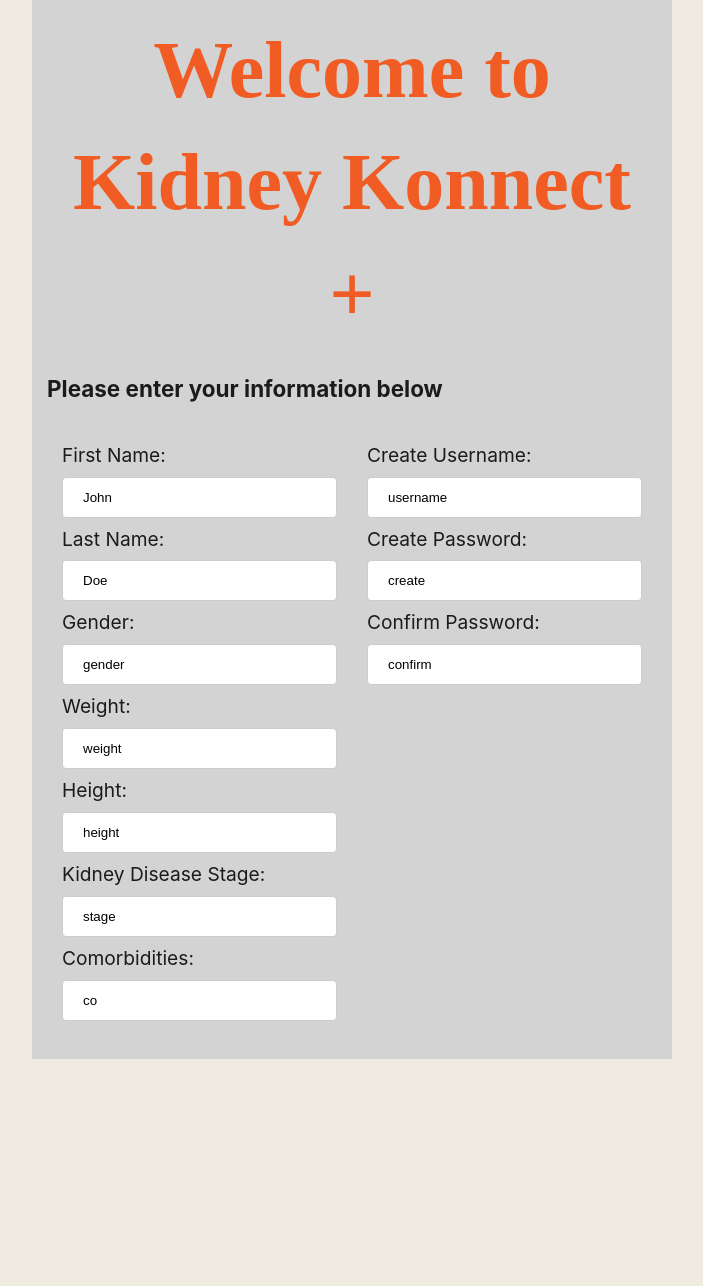
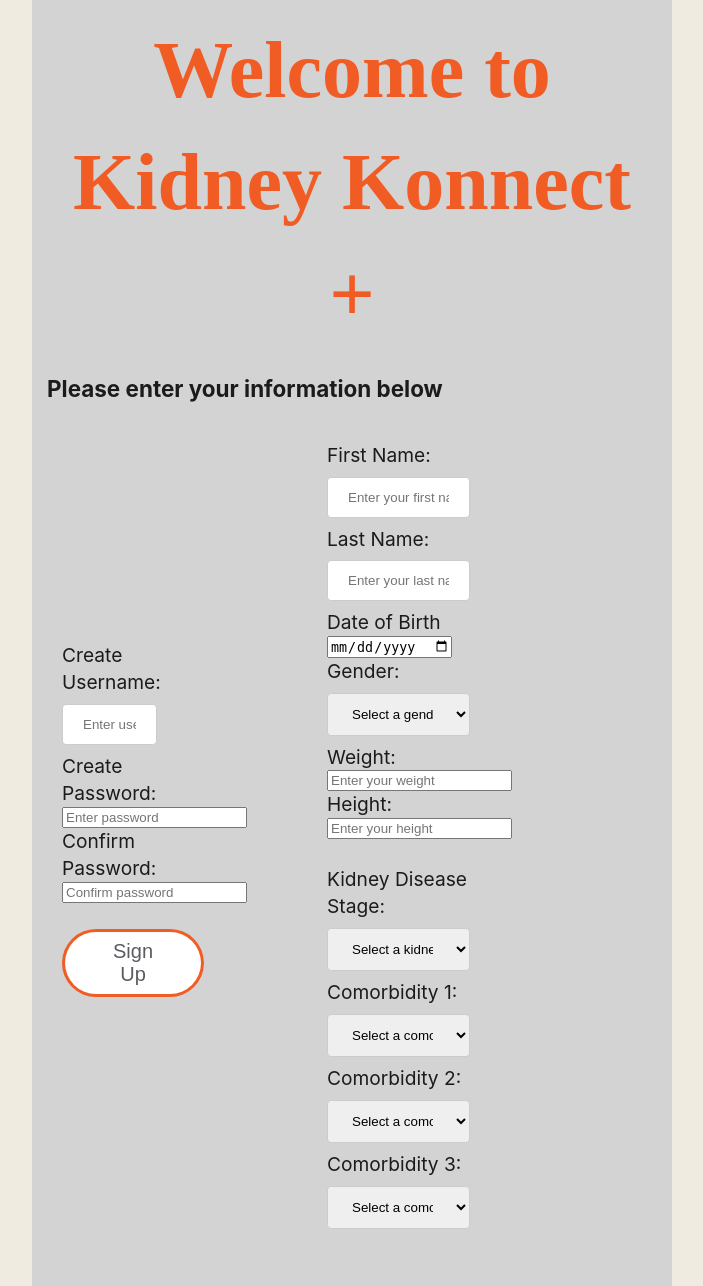
Before and after one commit to BlakePereira2000/Intex, a Django app: template templates/intexApp/signup.html in a window 1280 px wide. Shown: the part 165-1451 px from the top of the page, without its empty margins (288-991 px from the left). Before the commit the page ends 1224 px from the top, so only its background shows below. Run offline with Django 4.2, Linux system fonts and the light colour scheme; the template is opened without the code that fills it, so the values that code supplies are empty.

Commit message:
signup page functionality

```diff
--- a/intexapp/models.py
+++ b/intexapp/models.py
@@ -26,7 +26,7 @@ class Comorbidity(models.Model):
 class User(models.Model):
     first_name = models.CharField(max_length=25, blank=False)
     last_name = models.CharField(max_length=30, blank=False)
-    dob = models.DateField(auto_now=True, auto_now_add=False, blank=False)
+    dob = models.DateField(auto_now=False, auto_now_add=False, blank=False)
     weight = models.DecimalField(max_digits=8, decimal_places=2,blank=False)
     height = models.DecimalField(max_digits=8, decimal_places=2,blank=False)
     gender = models.CharField(max_length=1, blank=False)
--- a/intexapp/urls.py
+++ b/intexapp/urls.py
@@ -1,6 +1,6 @@
 from django.urls import path
 from .views import indexPageView, aboutPageView,journalPageView, reportPageView
-from .views import userPageView, foodsPageView, loginPageView, signupPageView, authenticate,logoutView, apiSearchPageView, addNewFoodPageView
+from .views import userPageView, foodsPageView, loginPageView, signupPageView, savesignupView, authenticate,logoutView, apiSearchPageView, addNewFoodPageView
 
 urlpatterns = [
     path('', indexPageView, name='index'),
@@ -11,6 +11,7 @@ urlpatterns = [
     path('foods/', foodsPageView, name='foods'),
     path('login/', loginPageView, name='login'),
     path('signup/', signupPageView, name='signup'),
+    path('savesignup/', savesignupView, name='savesignup'),
     path('authenticate/', authenticate, name='authenticate'),
     path('logout/', logoutView, name='logout'),
     path('apisearch/', apiSearchPageView, name='apisearch'),
--- a/templates/intexApp/login.html
+++ b/templates/intexApp/login.html
@@ -107,7 +107,8 @@ p {text-align: center;}
       </div>
       <div class="item2">First Time User?
           <br><br>
-          <input type="button" value="Sign Up" class='button'>
+
+          <a class='button' href="{% url 'signup'%}">Sign Up</a>
       </div>
     </div>
   </div>
--- a/templates/intexApp/signup.html
+++ b/templates/intexApp/signup.html
@@ -60,7 +60,7 @@
   <meta charset="UTF-8">
   <meta http-equiv="X-UA-Compatible" content="IE=edge">
   <meta name="viewport" content="width=device-width, initial-scale=1.0">
-  <title>Document</title>
+  <title>Sign p</title>
 
 </head>
 <body>
@@ -75,29 +75,69 @@
         <h2 style= 'text-align: center;'>Welcome to Kidney Konnect +</h2>
         <h3>Please enter your information below</h3>
 
+      <form action="{%url 'savesignup'%}" method="POST" name="signup_form" id="signup_form">
+        {% csrf_token %}
         <div class="column4">
           <label for="username">Create Username:</label><br>
-          <input type="text" id="username" name="username" value="username"><br>
-          <label for="create">Create Password:</label><br>
-          <input type="text" id="create" name="create" value="create"><br>
-          <label for="confirm">Confirm Password:</label><br>
-          <input type="text" id="confirm" name="confirm" value="confirm">
+          <input type="text" id="username" name="username" placeholder="Enter username" required><br>
+          <label for="password">Create Password:</label><br>
+          <input type="password" id="password" name="password" placeholder="Enter password" required><br>
+          <label for="confirmpw">Confirm Password:</label><br>
+          <input type="password" id="confirmpw" name="confirmpw" placeholder="Confirm password" required> <br><br>
+          <button class='button' action="{%url 'savesignup'%}">Sign Up</button>
+          <div style="color:red;font-weight:bold;"><h3>{{message}}</h3></div>
         </div>
         <div class="column4">
           <label for="fname">First Name:</label><br>
-          <input type="text" id="fname" name="fname" value="John"><br>
+          <input type="text" id="fname" name="fname" placeholder="Enter your first name" required><br>
           <label for="lname">Last Name:</label><br>
-          <input type="text" id="lname" name="lname" value="Doe"><br>
+          <input type="text" id="lname" name="lname" placeholder="Enter your last name" required><br>
+          <label for="dob">Date of Birth</label><br>
+          <input type="date" id="dob" name="dob" placeholder="Enter date of birth" required><br>
           <label for="gender">Gender:</label><br>
-          <input type="text" id="gender" name="gender" value="gender"><br>
+          <select id="gender" name="gender" placeholder="Enter First Name" required><br>
+            <option value="none" selected disabled hidden>Select a gender</option>
+            <option value="F">Female</option>
+            <option value="M">Male</option>
+            <option value="O">Other</option>
+          </select>
           <label for="weight">Weight:</label><br>
-          <input type="text" id="weight" name="weight" value="weight"><br>
+          <input type="number" id="weight" name="weight" placeholder="Enter your weight" required><br>
           <label for="height">Height:</label><br>
-          <input type="text" id="height" name="height" value="height"><br>
+          <input type="number" id="height" name="height" placeholder="Enter your height" required><br><br>
           <label for="stage">Kidney Disease Stage:</label><br>
-          <input type="text" id="stage" name="stage" value="stage"><br>
-          <label for="comorbidities">Comorbidities:</label><br>
-          <input type="text" id="comorbidities" name="comorbidities" value="co">
+          <select id="stage" name="stage" required><br>
+            <option value="none" selected disabled hidden>Select a kidney disease stage</option>
+            <option value="1">Stage 1</option>
+            <option value="2">Stage 2</option>
+            <option value="3">Stage 3</option>
+            <option value="4">Stage 4</option>
+            <option value="5">Stage 5</option>
+          </select>
+          <label for="comorbidity1">Comorbidity 1:</label><br>
+              <select id='comorbidity1' name="comorbidity1">
+                  <option value="none" selected disabled hidden>Select a comorbidity</option>
+                {% for comorbidity in comorbidityList  %}
+                  <option value="{{comorbidity.id}}">{{comorbidity.comorbidity_name}}</option>
+                {% endfor %}
+              </select>
+
+          <label for="comorbidity2">Comorbidity 2:</label><br>
+          <select id='comorbidity2' name="comorbidity2">
+              <option value="none" selected disabled hidden>Select a comorbidity</option>
+            {% for comorbidity in comorbidityList  %}
+              <option value="{{comorbidity.id}}">{{comorbidity.comorbidity_name}}</option>
+            {% endfor %}
+          </select>
+
+          <label for="comorbidity3">Comorbidity 3:</label><br>
+          <select id='comorbidity3' name="comorbidity2">
+              <option value="none" selected disabled hidden>Select a comorbidity</option>
+            {% for comorbidity in comorbidityList  %}
+              <option value="{{comorbidity.id}}">{{comorbidity.comorbidity_name}}</option>
+            {% endfor %}
+          </select>
+
         </div>
       </div>
 
@@ -105,7 +145,23 @@
         <h2></h2>
       </div>
     </div>
+      </form>
 
+<script>
+  var password = document.getElementById("password")
+  , confirm_password = document.getElementById("confirmpw");
+
+  function validatePassword(){
+    if(password.value != confirmpw.value) {
+      confirmpw.setCustomValidity("Passwords Don't Match");
+    } else {
+      confirmpw.setCustomValidity('');
+    }
+  }
+
+  password.onchange = validatePassword;
+  confirm_password.onkeyup = validatePassword;
+</script>
 
 </body>
 </html>
```
Also changed, not shown: intexapp/views.py (+49 -109 lines).
